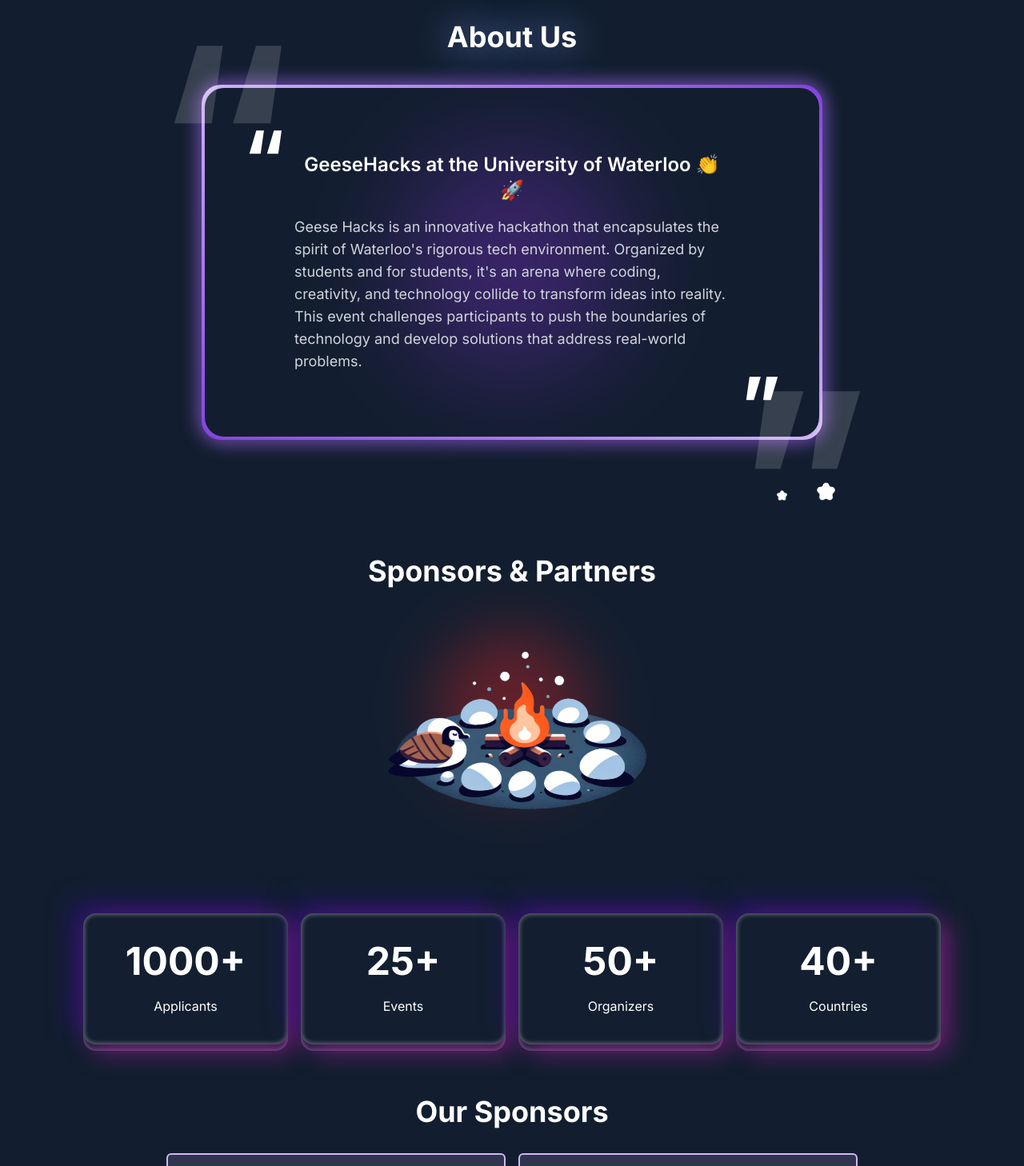
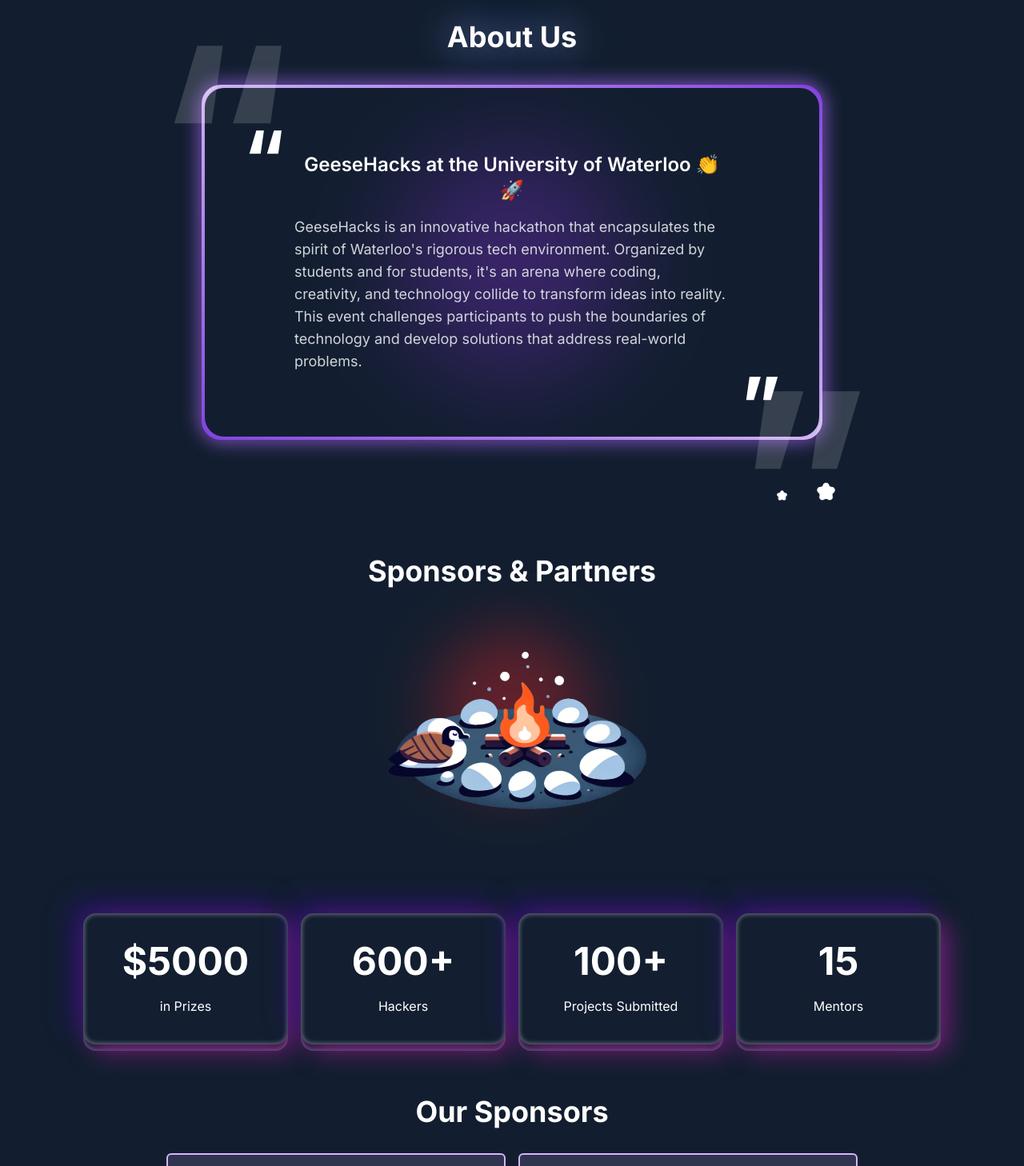
Before and after one commit to GeeseHacks/geesehacks.com, a Next.js app in the folder frontend/: page / in a window 1280 px wide. Shown: the part 1158-2616 px from the top of the page at 80% size. Built offline with nearby package versions, Linux system fonts and the light colour scheme.

Commit message:
Updated stats numbers

```diff
--- a/frontend/components/home/about.tsx
+++ b/frontend/components/home/about.tsx
@@ -27,7 +27,7 @@
               GeeseHacks at the University of Waterloo 👏🚀
             </p>
             <p className="text-gray-300 text-left text-md md:text-lg z-20 relative">
-              Geese Hacks is an innovative hackathon that encapsulates the
+              GeeseHacks is an innovative hackathon that encapsulates the
               spirit of Waterloo&apos;s rigorous tech environment. Organized by
               students and for students, it&apos;s an arena where coding,
               creativity, and technology collide to transform ideas into
--- a/frontend/components/home/stats.tsx
+++ b/frontend/components/home/stats.tsx
@@ -19,7 +19,7 @@
         </div>
       </div>
       <div className="flex flex-wrap justify-center items-center mt-56 gap-4">
-        {['1000+', '25+', '50+', '40+'].map((stat, index) => (
+        {['$5000', '600+', '100+', '15'].map((stat, index) => (
           <div key={index} className="w-1/5 relative">
             <div className="absolute inset-0 transform translate-y-2 z-0 rounded-2xl shadow-stat-inner-shadow bg-stat-card-bg"></div>
             <div className="relative flex flex-col items-center rounded-2xl p-9 shadow-stat-card-shadow z-10 bg-stat-card-bg">
@@ -27,7 +27,7 @@
                 {stat}
               </h1>
               <div className="text-sm sm:text-base md:text-base lg:text-m xl:text-l font-normal">
-                {['Applicants', 'Events', 'Organizers', 'Countries'][index]}
+                {['in Prizes', 'Hackers', 'Projects Submitted', 'Mentors'][index]}
               </div>
             </div>
           </div>
```
